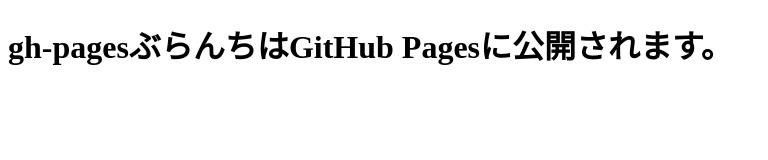
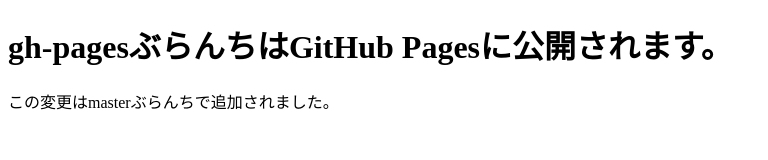
Before and after one commit to secboy47/git-study, a plain HTML site: page index.html in a window 1280 px wide. Shown: the whole page, without its empty margins (0-768 px from the left). Drawn offline with Linux system fonts and the light colour scheme.

Commit message:
段落を追加

```diff
--- a/index.html
+++ b/index.html
@@ -7,5 +7,6 @@
 </head>
 <body>
     <h1>gh-pagesぶらんちはGitHub Pagesに公開されます。</h1>
+    <p>この変更はmasterぶらんちで追加されました。</p>
 </body>
 </html>
```
